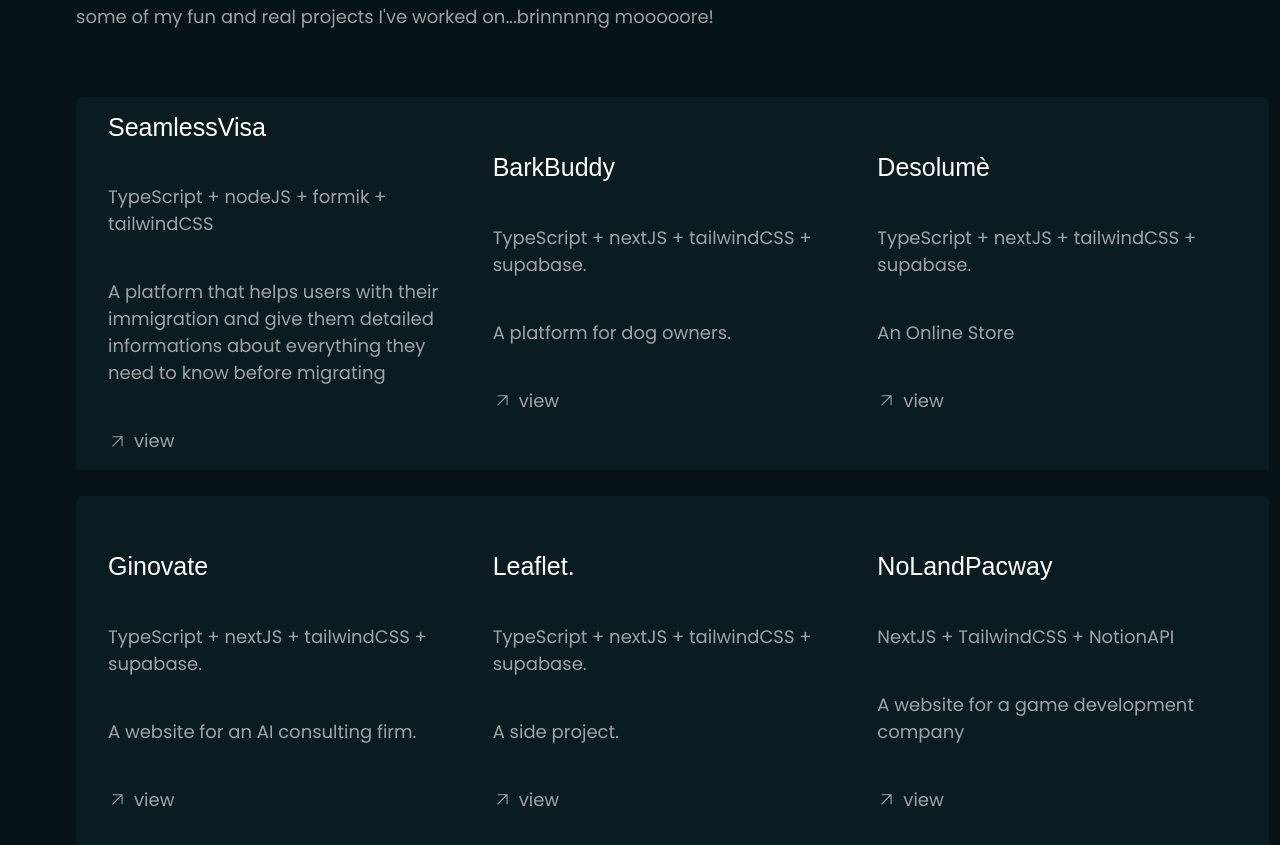
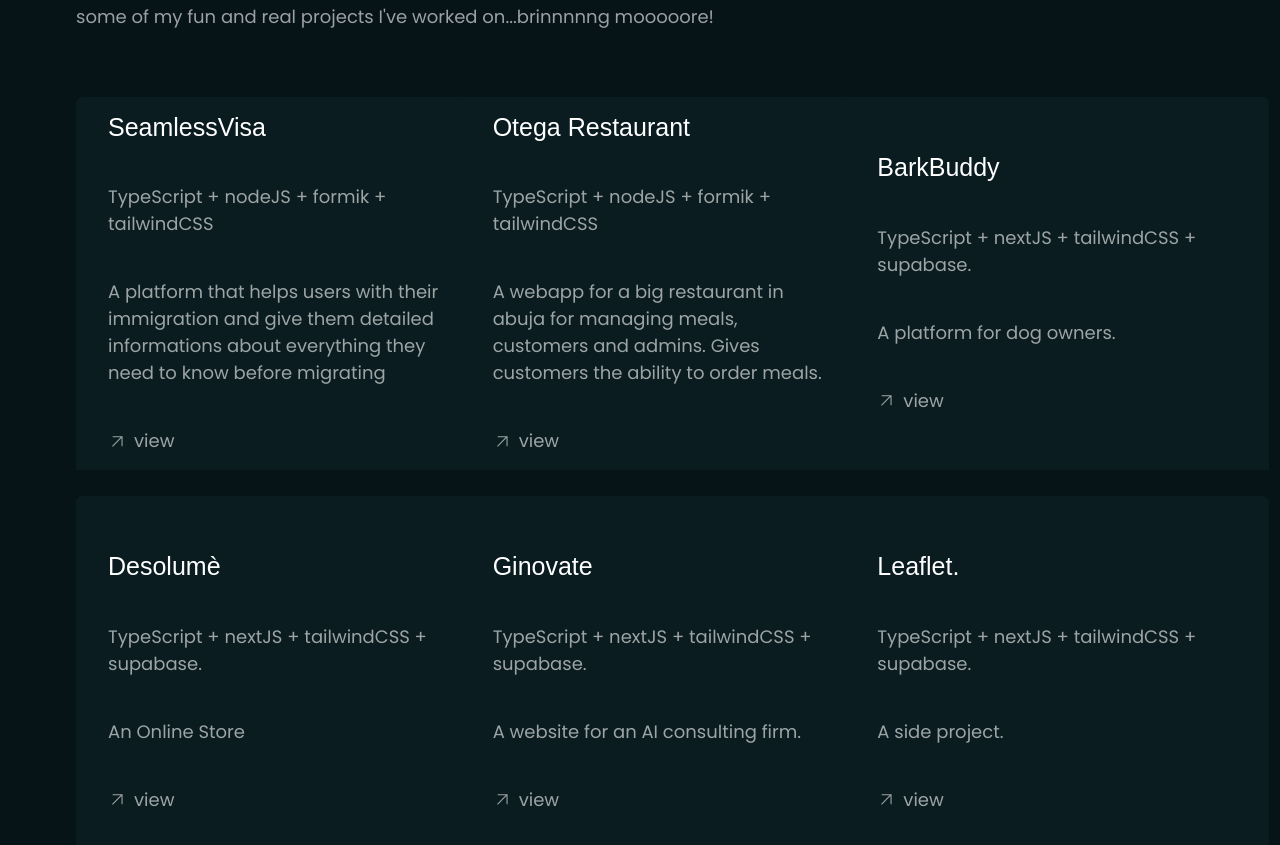
Before and after one commit to dtechoracle/portfolio, a React (Vite) app: page / in a window 1280 px wide. Shown: the part 5128-5973 px from the top of the page. Built offline with nearby package versions, Linux system fonts and the light colour scheme; a web font is replaced by a local one.

Commit message:
Update data.js

```diff
--- a/src/data/data.js
+++ b/src/data/data.js
@@ -4,6 +4,12 @@ export const projectData = [
     desc: "A platform that helps users with their immigration and give them detailed informations about everything they need to know before migrating",
     lang: "TypeScript + nodeJS + formik + tailwindCSS ",
     link: "https://seamlessvisa.com",
+  },
+  {
+    name: "Otega Restaurant",
+    desc: "A webapp for a big restaurant in abuja for managing meals, customers and admins. Gives customers the ability to order meals.",
+    lang: "TypeScript + nodeJS + formik + tailwindCSS ",
+    link: "https://otegarestaurant.com",
   },
   {
     name: "BarkBuddy",
```
